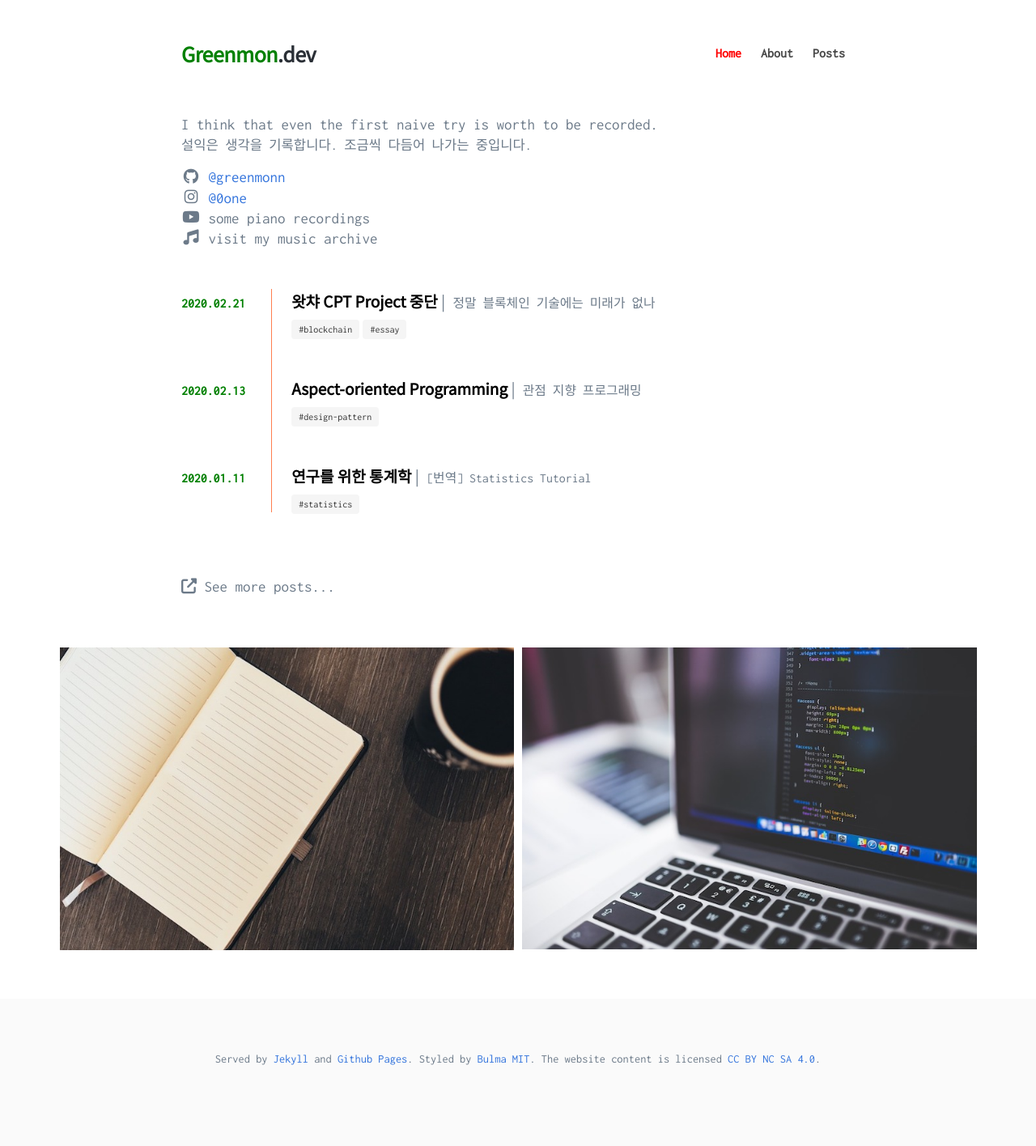
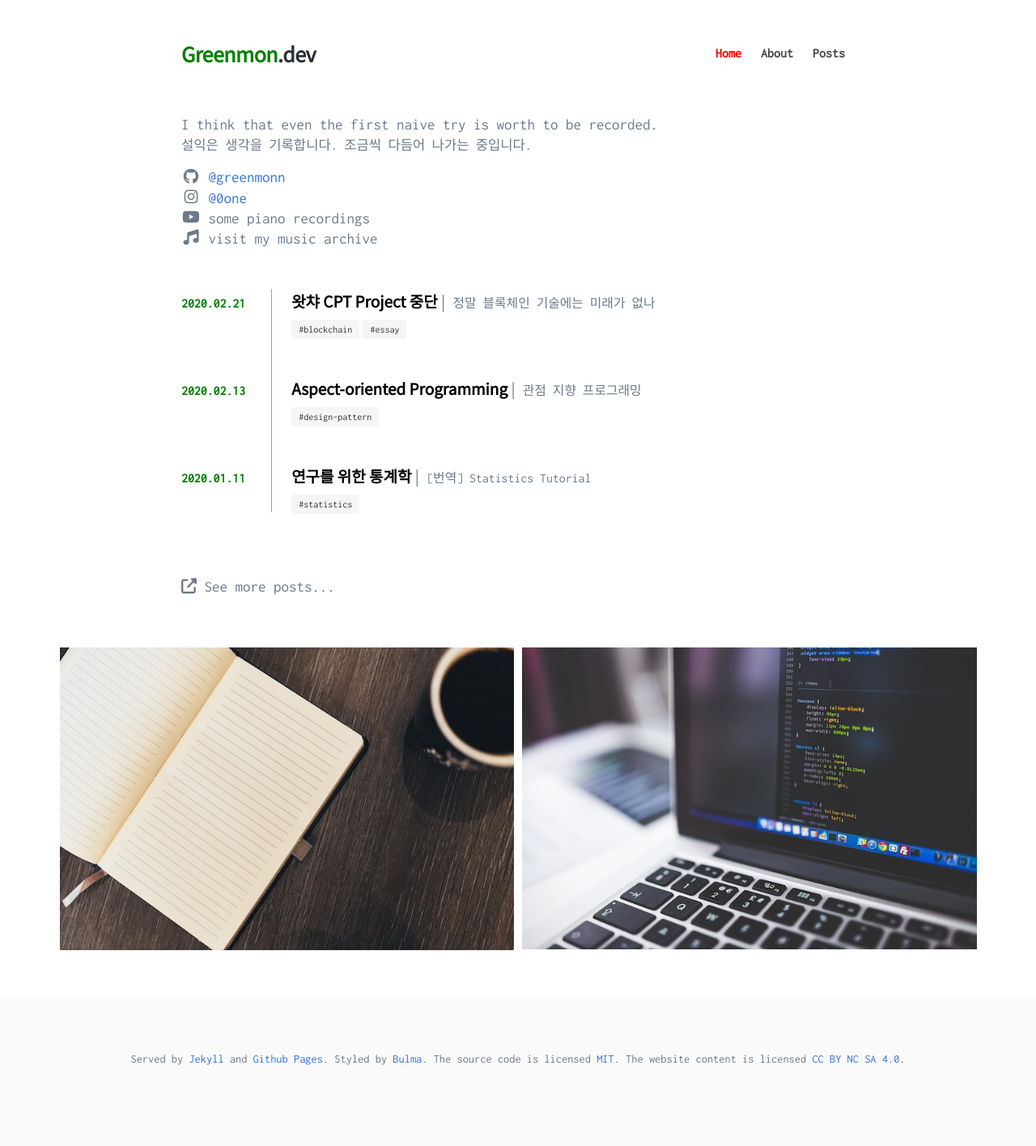
Before and after one commit to greenmonn/greenmonn.github.io, a Jekyll site: the page built from index.html, in a window 1280 px wide. Shown: the whole page at 81% size. Built offline with Jekyll 4.4.1, drawn with Linux system fonts in a browser that asks for light colours; nearby versions of some CDN libraries; some web fonts are replaced.

Commit message:
Modify footer message

```diff
--- a/index.html
+++ b/index.html
@@ -98,8 +98,8 @@
 <footer class="footer">
   <div class="content has-text-centered">
     <p>
-      Served by <a href="https://jekyllrb.com/">Jekyll</a> and <a href="https://pages.github.com/">Github Pages</a>. Styled by <a href="https://bulma.io">Bulma</a>
-      <a href="http://opensource.org/licenses/mit-license.php">MIT</a>. The website content
+      Served by <a href="https://jekyllrb.com/">Jekyll</a> and <a href="https://pages.github.com/">Github Pages</a>. Styled by <a href="https://bulma.io">Bulma</a>.
+      The source code is licensed <a href="http://opensource.org/licenses/mit-license.php">MIT</a>. The website content
       is licensed <a href="http://creativecommons.org/licenses/by-nc-sa/4.0/">CC BY NC SA 4.0</a>.
     </p>
   </div>
```
